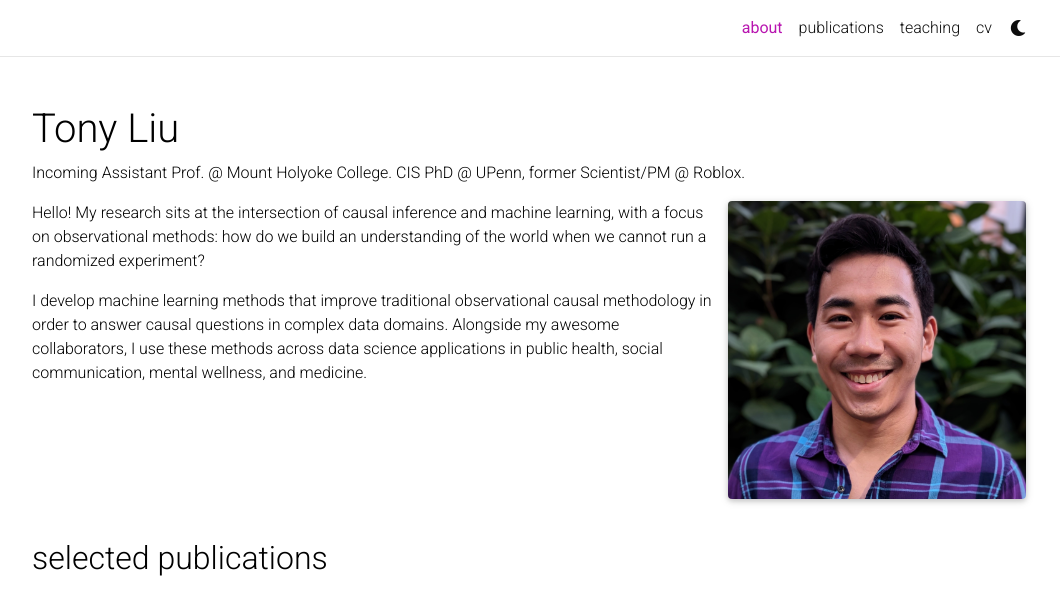
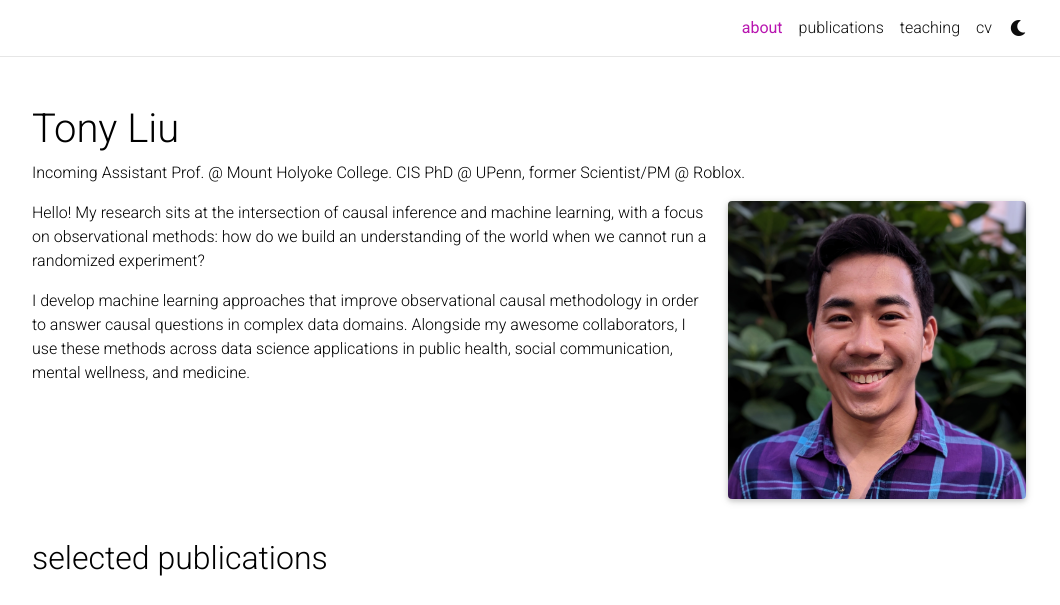
Before and after one commit to tliutony/tliutony.github.io, a Jekyll site: the page built from _pages/about.md, in a window 1280 px wide and 932 px high, cut to the strip 0-605 px from the top of the window. Shown: the whole strip, without its empty margins (111-1171 px from the left). Built offline with Jekyll 4.4.1, drawn with Linux system fonts in a browser that asks for light colours; full-size pictures stand in for the smaller copies a plugin makes; comment, search, counter and statistics services are not loaded; a style sheet for code colours, icons or effects is not loaded.

Commit message:
update wording slightly, bump

```diff
--- a/_pages/about.md
+++ b/_pages/about.md
@@ -22,4 +22,4 @@ social: true  # includes social icons at the bottom of the page
 
 Hello! My research sits at the intersection of causal inference and machine learning, with a focus on observational methods: how do we build an understanding of the world when we cannot run a randomized experiment?
 
-I develop machine learning methods that improve traditional observational causal methodology in order to answer causal questions in complex data domains. Alongside my awesome collaborators, I use these methods across data science applications in public health, social communication, mental wellness, and medicine.
+I develop machine learning approaches that improve observational causal methodology in order to answer causal questions in complex data domains. Alongside my awesome collaborators, I use these methods across data science applications in public health, social communication, mental wellness, and medicine.
```
